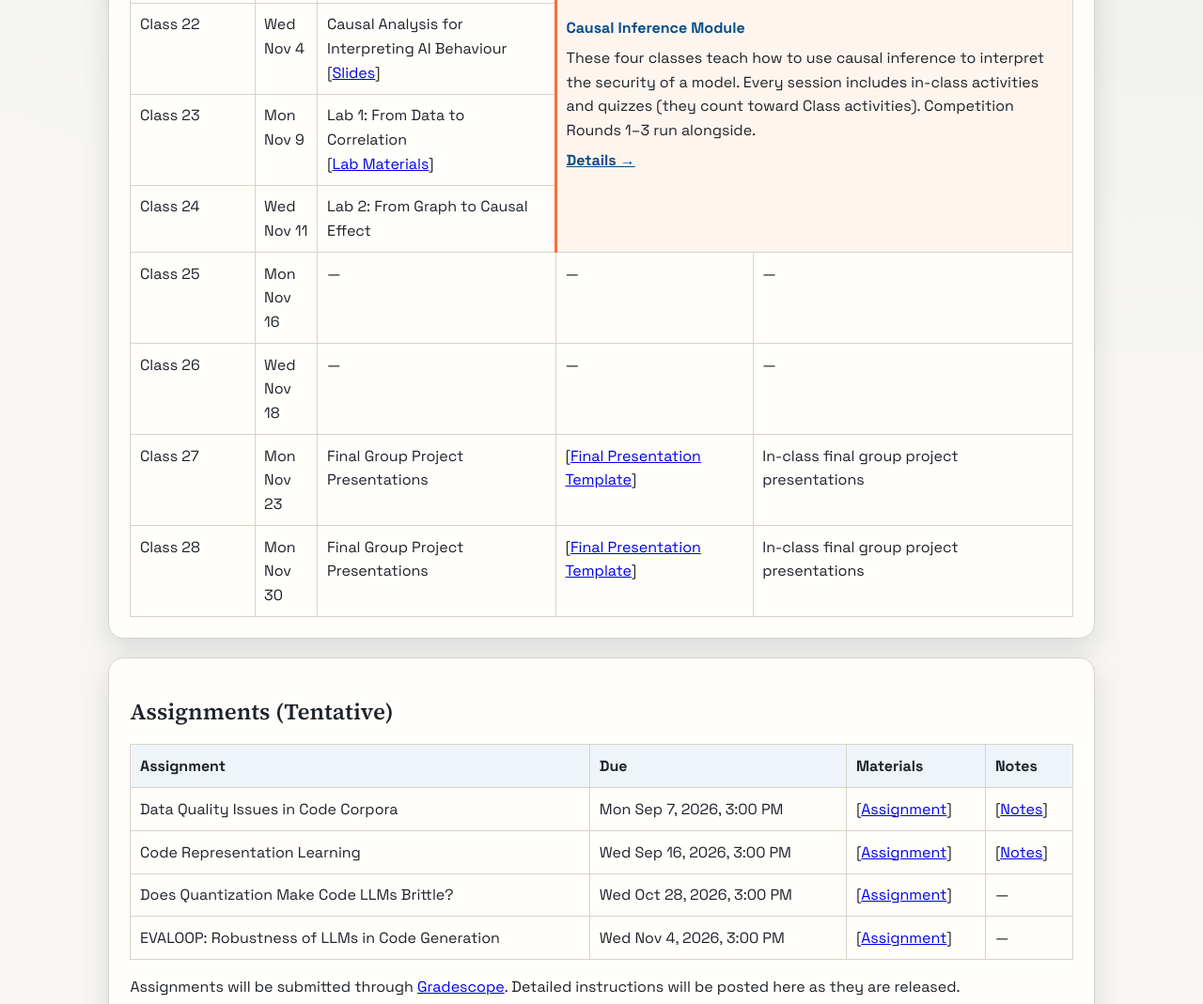
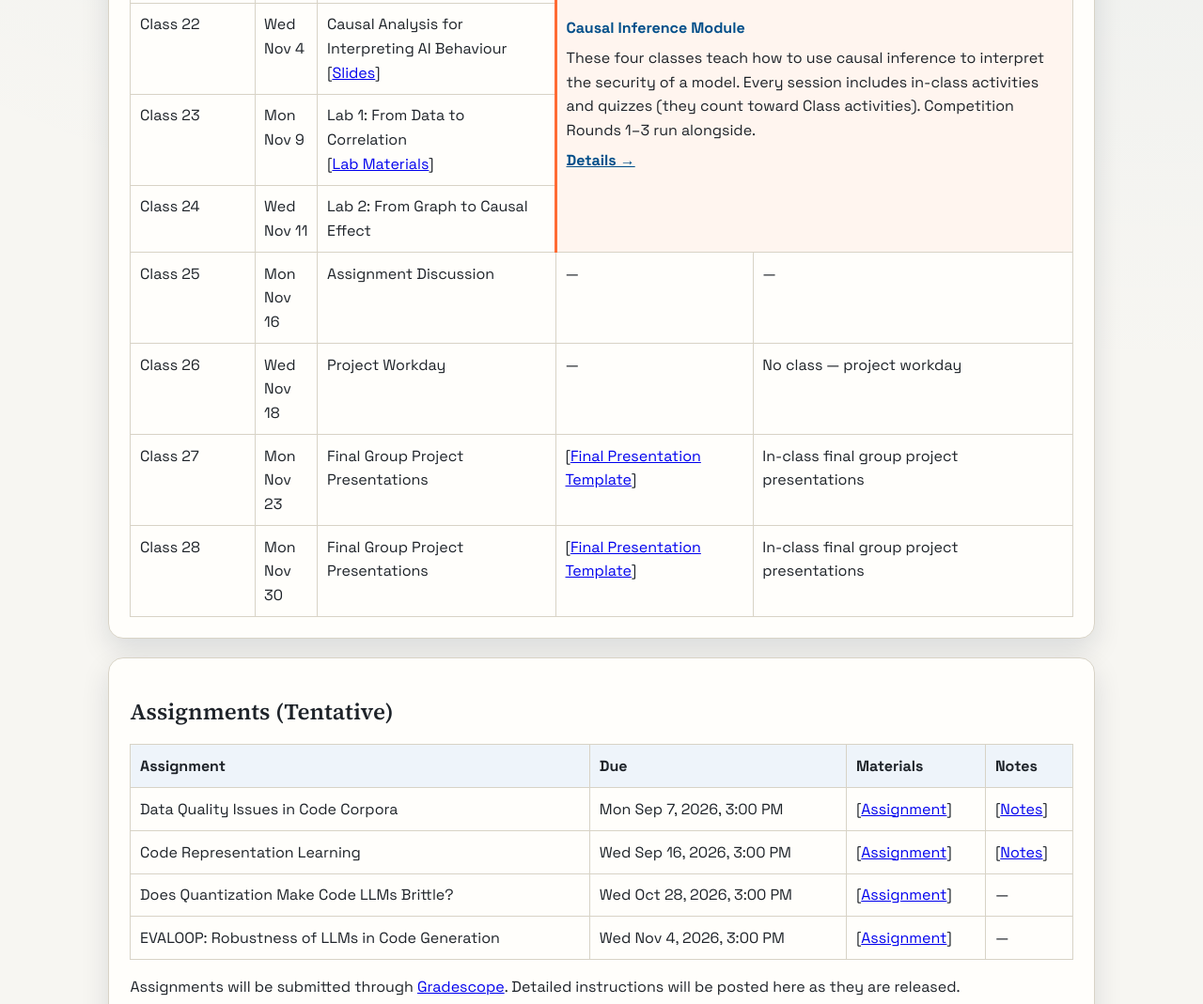
Before and after one commit to TAI4SE/TAI4SE.github.io, a plain HTML site: page index.html in a window 1280 px wide. Shown: the part 3265-4334 px from the top of the page at 94% size. Drawn offline with Linux system fonts and the light colour scheme.

Commit message:
Set Nov 16 as assignment discussion and Nov 18 as project workday
Co-Authored-By: Claude Opus 5.5 <noreply@anthropic.com>

```diff
--- a/index.html
+++ b/index.html
@@ -276,16 +276,16 @@
               <tr>
                 <td>Class 25</td>
                 <td>Mon Nov 16</td>
-                <td>—</td>
+                <td>Assignment Discussion</td>
                 <td>—</td>
                 <td>—</td>
               </tr>
               <tr>
                 <td>Class 26</td>
                 <td>Wed Nov 18</td>
+                <td>Project Workday</td>
                 <td>—</td>
-                <td>—</td>
-                <td>—</td>
+                <td>No class — project workday</td>
               </tr>
               <tr>
                 <td>Class 27</td>
```
